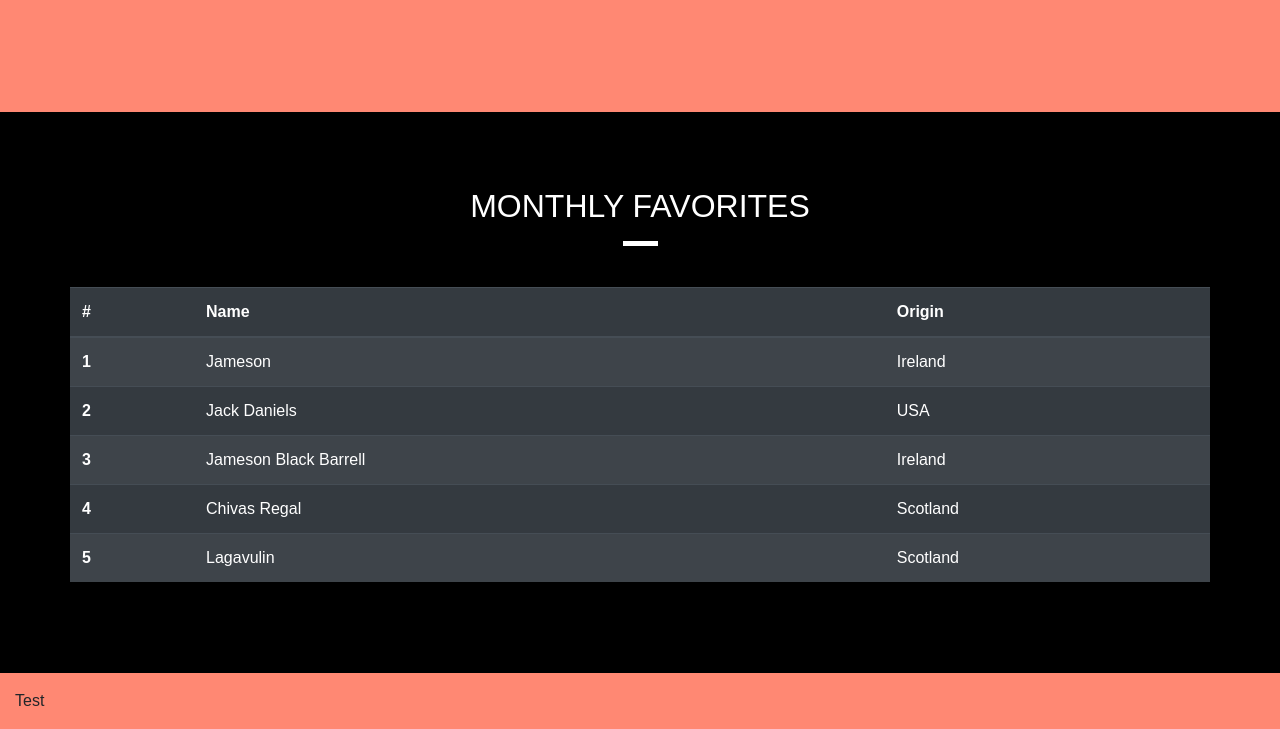
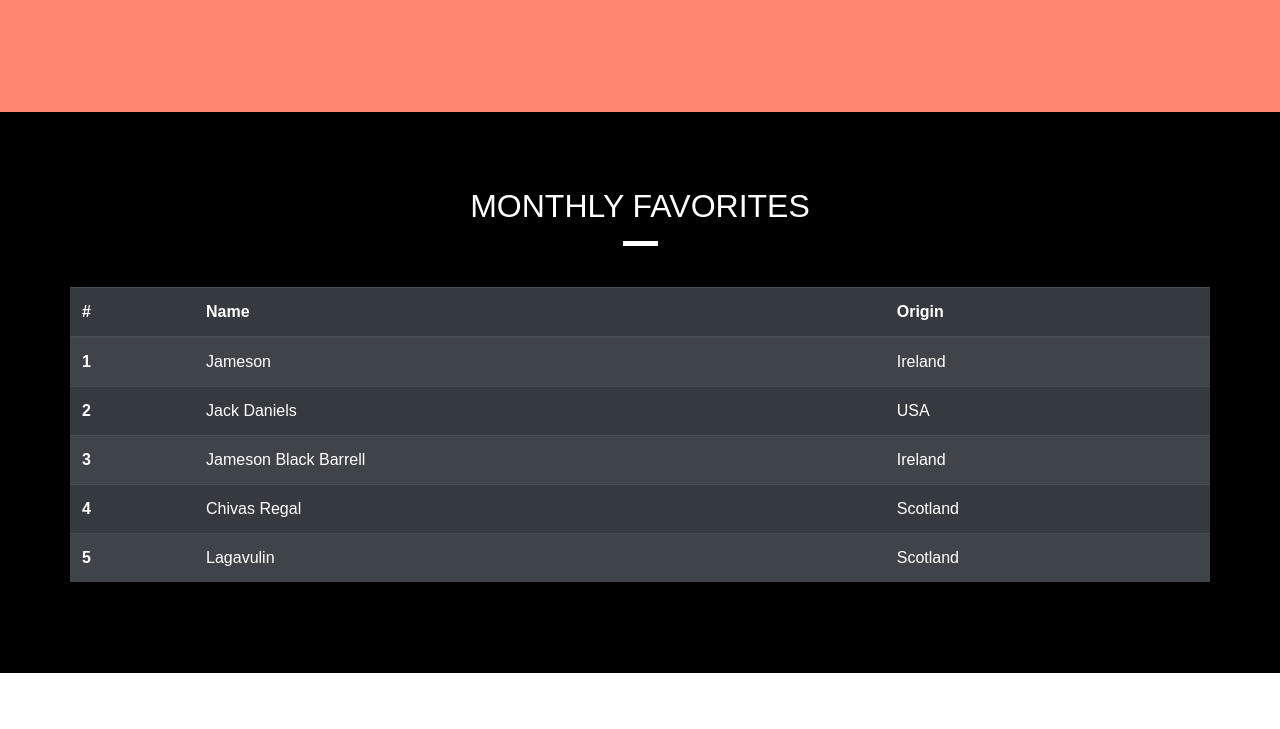
Before and after one commit to ehackett/whiskey-drop, a plain HTML site: page index.html in a window 1280 px wide. Shown: the part 1822-2551 px from the top of the page. After the commit the page ends 2495 px from the top, so only its background shows below. Drawn offline with nearby package versions, Linux system fonts and the light colour scheme; a web font is replaced by a local one.

Commit message:
cleaned up some html that was not being used

```diff
--- a/index.html
+++ b/index.html
@@ -223,16 +223,7 @@
         </div>
     </div>
     <!-- /favs -->
-    <!-- footer -->
-    <!-- footer -->
-    <footer class="container-fluid py-3 my-auto footer">
-        <div>
-            Test
-        </div>
 
-    </footer>
-    <!-- footer -->
-    <!-- /footer -->
     <!-- sign in modal -->
     <div class="modal" tabindex="-1" role="dialog" id="signInModal">
         <div class="modal-dialog" role="document">
```
